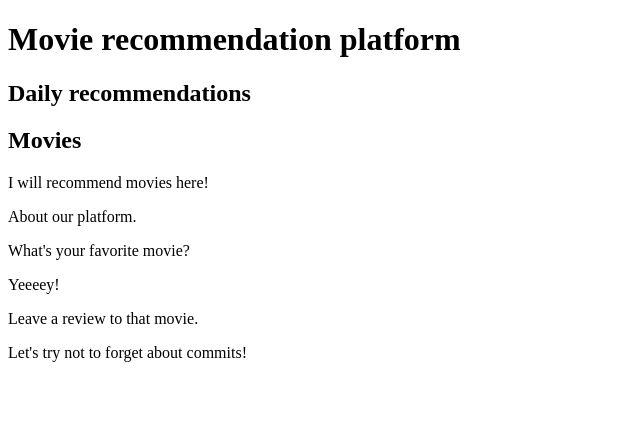
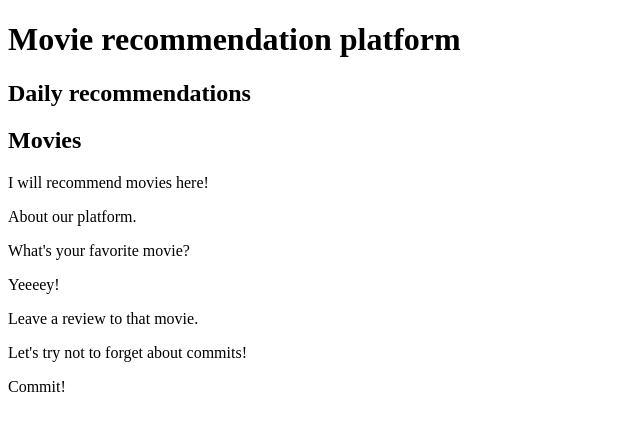
Before and after one commit to Dominionss/movie-recommendation-platform, a React (Vite) app: page / in a window 1280 px wide. Shown: the top 430 px of the page, without its empty margins (0-640 px from the left). Built offline with nearby package versions, Linux system fonts and the light colour scheme.

Commit message:
Here again!

```diff
--- a/src/App.jsx
+++ b/src/App.jsx
@@ -21,6 +21,8 @@ function App() {
 
           <p>Let's try not to forget about commits!</p>
 
+          <p>Commit!</p>
+
       </>
   )
 }
```
